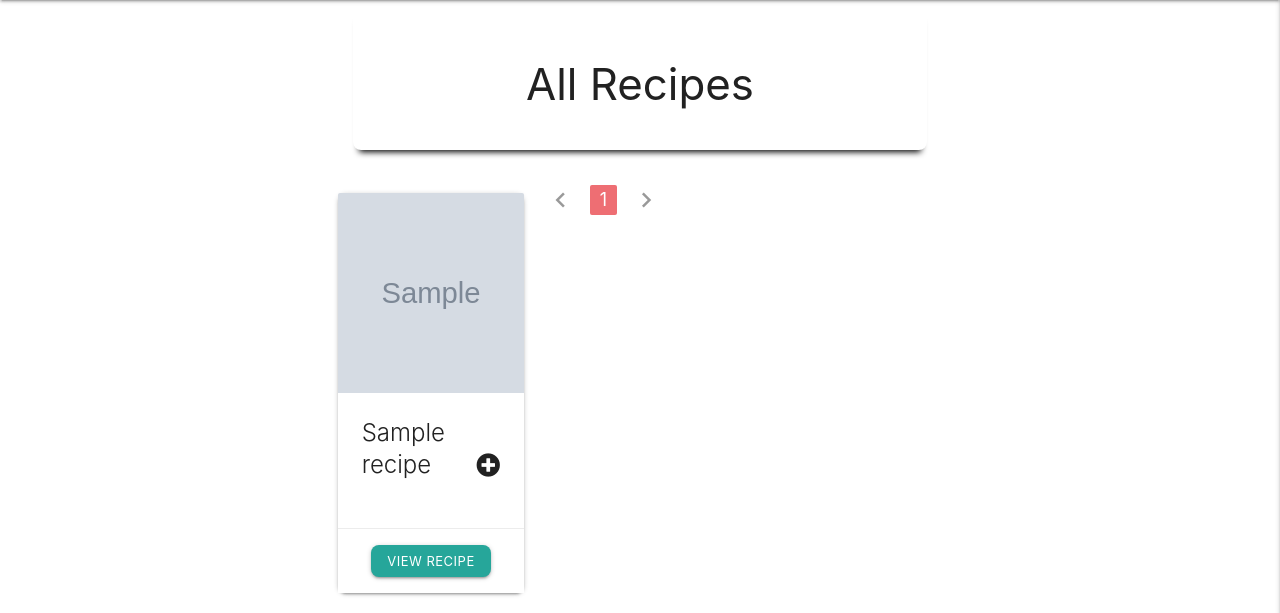
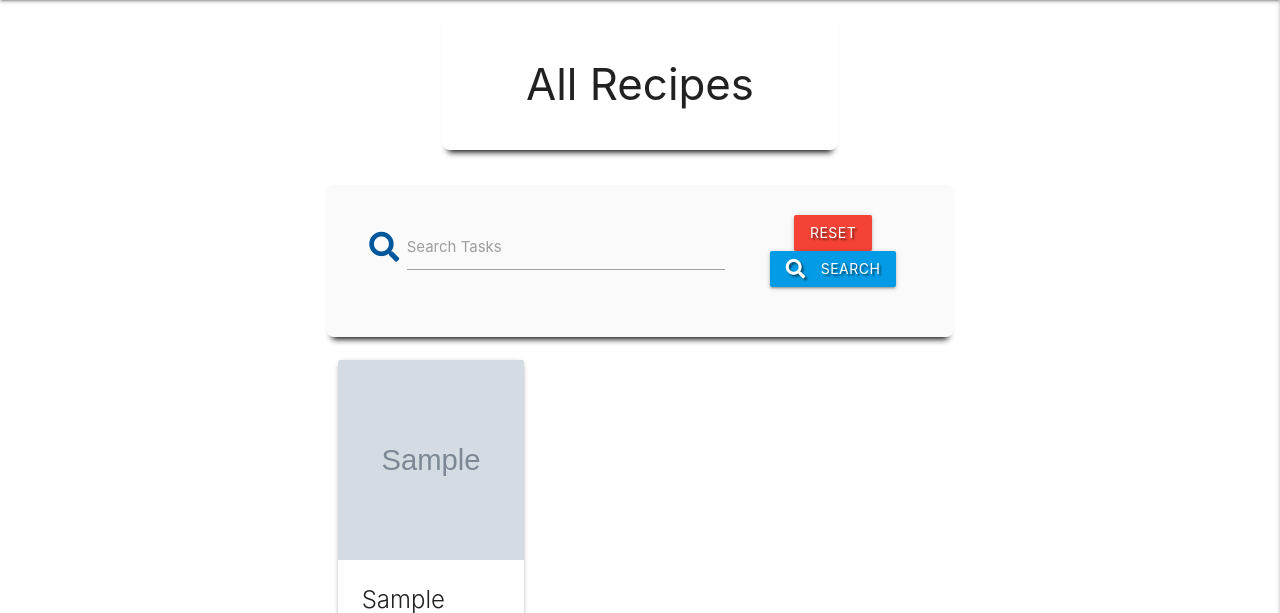
Before and after one commit to Craig-Ryan/get-fed-MS3, a Flask app: page / in a window 1280 px wide. Shown: the part 64-677 px from the top of the page. Run offline with Flask 2, Linux system fonts and the light colour scheme; grey boxes marked "Sample" are stand-in pictures; a database or web service that is not in the repository returns one stand-in record (values such as "Sample title"); some libraries are stand-ins or nearby versions.

Commit message:
Add search functionality

```diff
--- a/app.py
+++ b/app.py
@@ -38,16 +38,15 @@ mongo = PyMongo(app)
 # change the name
 @app.route("/home")
 def home():
-    # page = request.args.get('page', 1, type=int)
-    if request.method == 'GET':
-        params = request.args.to_dict()
-    else:
-        params = request.form.to_dict()
-    # print(params)
-    paginated_recipes = get_paginated_items(mongo.db.recipes, **params)
-    # recipes = list(mongo.db.recipes.find())
-    # recipes = recipes.query.paginate(page=page, per_page=6)
-    return render_template("index.html", recipes=paginated_recipes)
+    recipes = list(mongo.db.recipes.find())
+    return render_template("index.html", recipes=recipes)
+
+
+@app.route("/search", methods=["GET", "POST"])
+def search():
+    query = request.form.get("query")
+    recipes = list(mongo.db.recipes.find({"$text": {"$search": query}}))
+    return render_template("index.html", recipes=recipes)
 
 
 @app.route("/register", methods=["GET", "POST"])
@@ -184,69 +183,6 @@ def get_recipe(recipe_id):
     recipe=recipe)
 
 
-def get_paginated_items(entity, query={}, **params):  # function
-    page_size = int(params.get(KEY_PAGE_SIZE, PAGE_SIZE))
-    page_number = int(params.get(KEY_PAGE_NUMBER, 1))
-    order_by = params.get(KEY_ORDER_BY, '_id')
-    order = params.get(KEY_ORDER, 'asc')
-    order = pymongo.ASCENDING if order == 'asc' else pymongo.DESCENDING
-
-    # If statement to avoid any pagination issues
-    if page_number < 1:
-        page_number = 1
-    offset = (page_number - 1) * page_size
-    items = []
-
-    # Updated section allow user to paginate a filtered/sorted "query"
-    search_term = params.get(KEY_SEARCH_TERM, '')
-    if bool(query):
-        items = entity.find(query).sort(order_by, order).skip(
-            offset).limit(page_size)
-    else:
-        if search_term != '':
-            entity.create_index([("$**", 'text')])
-            result = entity.find({'$text': {'$search': search_term}})
-            items = result.sort(order_by, order).skip(offset).limit(page_size)
-        else:
-            items = entity.find().sort(
-                order_by, order
-            ).skip(offset).limit(page_size)
-
-    total_items = items.count()
-
-    if page_size > total_items:
-        page_size = total_items
-    if page_number < 1:
-        page_number = 1
-    if page_size:
-        page_count = math.ceil(total_items / page_size)
-    else:
-        page_count = 0
-    if page_number > page_count:
-        page_number = page_count
-    next_uri = {
-        KEY_PAGE_SIZE: page_size,
-        KEY_PAGE_NUMBER: page_number + 1
-    } if page_number < page_count else None
-    prev_uri = {
-        KEY_PAGE_SIZE: page_size,
-        KEY_PAGE_NUMBER: page_number - 1
-    } if page_number > 1 else None
-
-    return {
-        KEY_TOTAL: total_items,
-        KEY_PAGE_SIZE: page_size,
-        KEY_PAGE_COUNT: page_count,
-        KEY_PAGE_NUMBER: page_number,
-        KEY_NEXT: next_uri,
-        KEY_PREV: prev_uri,
-        KEY_SEARCH_TERM: search_term,
-        KEY_ORDER_BY: order_by,
-        KEY_ORDER: order,
-        KEY_ENTITIES: items
-    }
-
-
 if __name__ == "__main__":
     app.run(host=os.environ.get("IP"),
             port=int(os.environ.get("PORT")),
--- a/templates/index.html
+++ b/templates/index.html
@@ -1,8 +1,6 @@
 {% extends "base.html" %}
-{% import 'components.html' as components %}
-
-  {% block content %}
-
+{% block content %}
+<div class="row container">
   <div class="row">
     <div class="col s12 m8 offset-m2">
       <div class="card-panel">
@@ -13,8 +11,27 @@
       </div>
     </div>
   </div>
-  <div class="row container">
-    {% for recipe in recipes['items'] %}
+
+  <div class="row card-panel grey lighten-5">
+        <form action="{{ url_for('search') }}" method="post" class="col s12">
+            <div class="row valign-wrapper center-align">
+                <div class="input-field col s12 m8">
+                    <i class="fas fa-search prefix light-blue-text text-darken-4"></i>
+                    <input type="text" name="query" id="query" minlength="2" class="validate" required>
+                    <label for="query">Search Tasks</label>
+                </div>
+                <div class="col s12 m4">
+                    <a href="{{ url_for('home') }}" class="red btn text-shadow">Reset</a>
+                    <button type="submit" class="light-blue darken-1 btn text-shadow">
+                        <i class="fas fa-search left"></i> Search
+                    </button>
+                </div>
+            </div>
+        </form>
+    </div>
+
+  {% if recipes|length > 0 %}
+    {% for recipe in recipes %}
     <div class="col s12 m6 l4">
       <div class="card sticky-action medium">
         <div class="card-image">
@@ -33,9 +50,8 @@
       </div>
     </div>
     {% endfor %}
-
-    <section class="container pagination-container">
-      {{ components.pagination(url_for('home'), recipes) }}
-    </section>
   </div>
-  {% endblock %}
+  {% else %}
+  <h3 class="red-text text-darken-4 center-align">No Results Found</h3>
+  {% endif %}
+{% endblock %}
--- a/templates/my_recipes.html
+++ b/templates/my_recipes.html
@@ -1,7 +1,5 @@
 {% extends "base.html" %}
 {% block content %}
-
-
 
 <div class="row">
   <div class="col s12 m8 offset-m2">
```
Also changed, not shown: notes.txt (+114 -0 lines).
